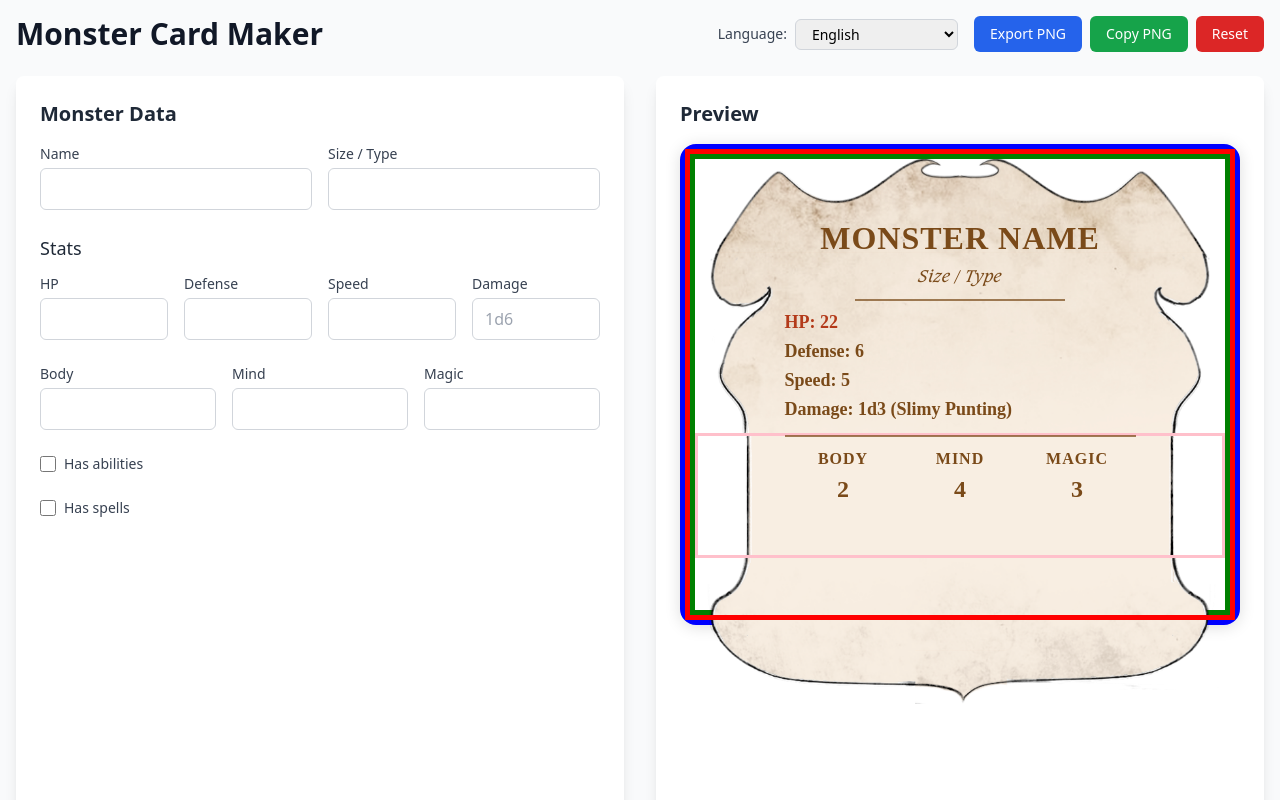
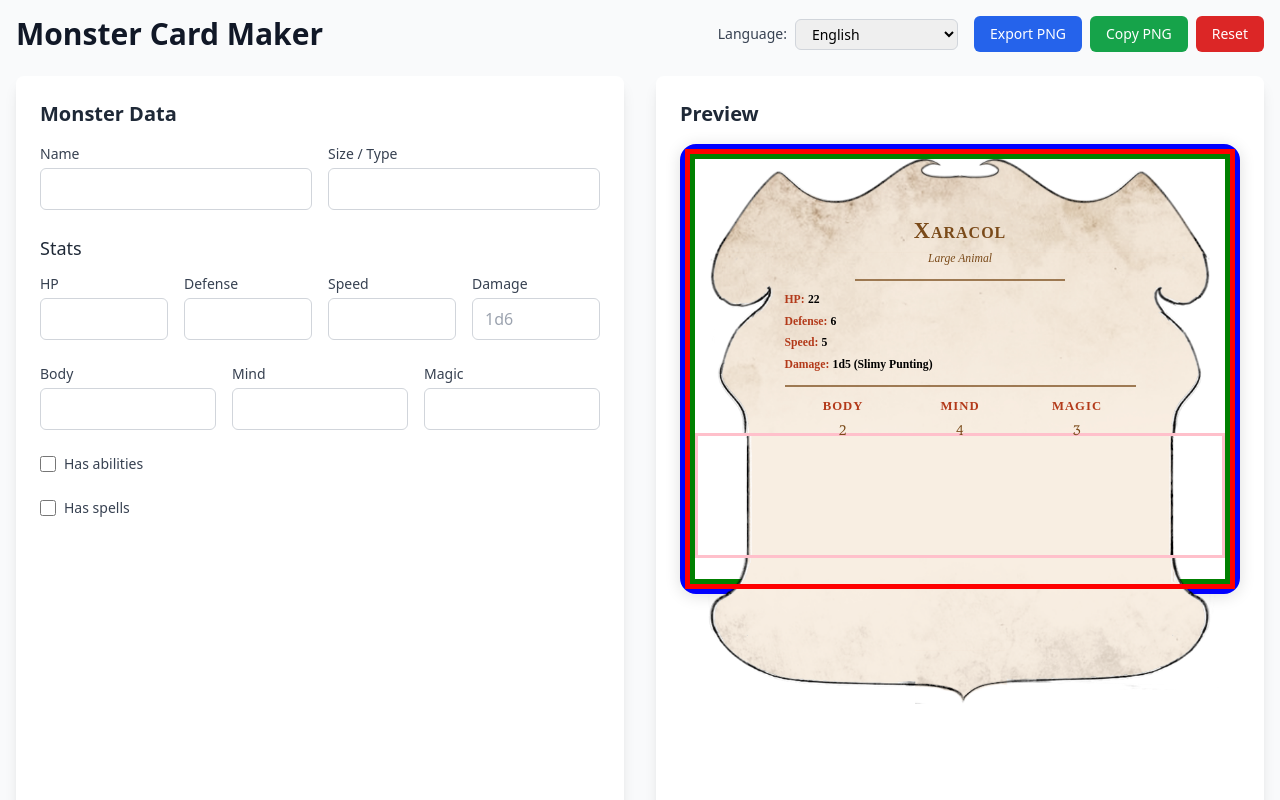
Before and after one commit to bpiccia/omios-ures-monster-card-builder, a React (Vite) app: page / in a window 1280 px wide. Shown: the top 800 px of the page. Built offline with nearby package versions, Linux system fonts and the light colour scheme; a web font is replaced by a local one.

Commit message:
fix fonts and colours

```diff
--- a/src/MonsterCardMaker.tsx
+++ b/src/MonsterCardMaker.tsx
@@ -19,6 +19,7 @@ import React, { useState, useEffect, useCallback } from 'react';
 import { createRoot } from 'react-dom/client';
 import { toPng } from 'html-to-image';
 import type { Monster, Ability, Spell, Language, Dictionary } from './types';
+import './fonts.css';
 
 const dictionaries = {
   "en": {
@@ -261,32 +262,32 @@ function MonsterCard({ monster, dict }: MonsterCardProps) {
         >
 
           {/* Title and basic info - starts in top image */}
-          <div style={{ fontFamily: 'QueensPark, serif', color: '#7a4a19', fontWeight: 700, fontSize: 32, textTransform: 'uppercase', textAlign: 'center', letterSpacing: '1px', marginBottom: 0 }}>{monster.name || 'Monster Name'}</div>
-          <div style={{ fontFamily: 'Sudbury, serif', fontStyle: 'italic', color: '#7a4a19', fontSize: 18, textAlign: 'center', marginTop: '-2px' }}>{monster.sizeType || 'Size / Type'}</div>
+          <div style={{ fontFamily: 'Sudbury, serif', color: '#7a4a19', fontWeight: 700, fontSize: 22.5, textAlign: 'center', letterSpacing: '1px', marginBottom: 0, fontVariant: 'small-caps' }}>{monster.name || 'Xaracol'}</div>
+          <div style={{ fontFamily: 'QueensPark, serif', fontStyle: 'italic', color: '#7a4a19', fontSize: 11.7, textAlign: 'center', marginTop: '2px' }}>{monster.sizeType || 'Large Animal'}</div>
           <hr style={{ width: '60%', border: 'none', borderTop: '2px solid #7a4a19', margin: '12px auto 0 auto', opacity: 0.7 }} />
 
           {/* Stats block */}
           <div style={{ fontFamily: 'Sudbury, serif', marginTop: '8px', marginBottom: 0, width: '100%', textAlign: 'left' }}>
-            <div style={{ color: '#b33a1a', fontWeight: 700, fontSize: 18, marginBottom: 2 }}>{dict.hp}: <span>{monster.hp || '22'}</span></div>
-            <div style={{ color: '#7a4a19', fontWeight: 700, fontSize: 18, marginBottom: 2 }}>{dict.defense}: <span>{monster.defense || '6'}</span></div>
-            <div style={{ color: '#7a4a19', fontWeight: 700, fontSize: 18, marginBottom: 2 }}>{dict.speed}: <span>{monster.speed || '5'}</span></div>
-            <div style={{ color: '#7a4a19', fontWeight: 700, fontSize: 18 }}>{dict.damage}: <span>{monster.damage || '1d3 (Slimy Punting)'}</span></div>
+            <div style={{ fontWeight: 400, fontSize: 11.7, marginBottom: 2 }}><span style={{ color: '#b33a1a' }}><strong>{dict.hp}:</strong></span> <span style={{ color: '#000000' }}><strong>{monster.hp || '22'}</strong></span></div>
+            <div style={{ fontWeight: 400, fontSize: 11.7, marginBottom: 2 }}><span style={{ color: '#b33a1a' }}><strong>{dict.defense}:</strong></span> <span style={{ color: '#000000' }}><strong>{monster.defense || '6'}</strong></span></div>
+            <div style={{ fontWeight: 400, fontSize: 11.7, marginBottom: 2 }}><span style={{ color: '#b33a1a' }}><strong>{dict.speed}:</strong></span> <span style={{ color: '#000000' }}><strong>{monster.speed || '5'}</strong></span></div>
+            <div style={{ fontWeight: 400, fontSize: 11.7 }}><span style={{ color: '#b33a1a' }}><strong>{dict.damage}:</strong></span> <span style={{ color: '#000000' }}><strong>{monster.damage || '1d5 (Slimy Punting)'}</strong></span></div>
           </div>
 
           {/* Attributes */}
           <hr style={{ width: '100%', border: 'none', borderTop: '2px solid #7a4a19', margin: '12px 0 10px 0', opacity: 0.7 }} />
-          <div style={{ display: 'flex', justifyContent: 'space-between', marginBottom: 8, fontFamily: 'QueensPark, serif', textAlign: 'center' }}>
+          <div style={{ display: 'flex', justifyContent: 'space-between', marginBottom: 8, fontFamily: 'Sudbury, serif', textAlign: 'center' }}>
             <div style={{ flex: 1 }}>
-              <div style={{ color: '#7a4a19', fontWeight: 700, fontSize: 16, textTransform: 'uppercase', letterSpacing: '1px' }}>{dict.body}</div>
-              <div style={{ color: '#7a4a19', fontWeight: 700, fontSize: 24, fontFamily: 'Sudbury, serif' }}>{monster.body || '2'}</div>
+              <div style={{ color: '#b33a1a', fontWeight: 700, fontSize: 12.7, textTransform: 'uppercase', letterSpacing: '1px' }}>{dict.body}</div>
+              <div style={{ color: '#7a4a19', fontWeight: 400, fontSize: 14.9, fontVariant: 'small-caps' }}>{monster.body || '2'}</div>
             </div>
             <div style={{ flex: 1 }}>
-              <div style={{ color: '#7a4a19', fontWeight: 700, fontSize: 16, textTransform: 'uppercase', letterSpacing: '1px' }}>{dict.mind}</div>
-              <div style={{ color: '#7a4a19', fontWeight: 700, fontSize: 24, fontFamily: 'Sudbury, serif' }}>{monster.mind || '4'}</div>
+              <div style={{ color: '#b33a1a', fontWeight: 700, fontSize: 12.7, textTransform: 'uppercase', letterSpacing: '1px' }}>{dict.mind}</div>
+              <div style={{ color: '#7a4a19', fontWeight: 400, fontSize: 14.9, fontVariant: 'small-caps' }}>{monster.mind || '4'}</div>
             </div>
             <div style={{ flex: 1 }}>
-              <div style={{ color: '#7a4a19', fontWeight: 700, fontSize: 16, textTransform: 'uppercase', letterSpacing: '1px' }}>{dict.magic}</div>
-              <div style={{ color: '#7a4a19', fontWeight: 700, fontSize: 24, fontFamily: 'Sudbury, serif' }}>{monster.magic || '3'}</div>
+              <div style={{ color: '#b33a1a', fontWeight: 700, fontSize: 12.7, textTransform: 'uppercase', letterSpacing: '1px' }}>{dict.magic}</div>
+              <div style={{ color: '#7a4a19', fontWeight: 400, fontSize: 14.9, fontVariant: 'small-caps' }}>{monster.magic || '3'}</div>
             </div>
           </div>
 
@@ -298,10 +299,10 @@ function MonsterCard({ monster, dict }: MonsterCardProps) {
           {/* Abilities */}
           {hasAbilities && (
             <>
-              <h3 style={{ color: '#7a4a19', fontFamily: 'QueensPark, serif', fontWeight: 700, fontSize: 18, textTransform: 'uppercase', marginBottom: 2, letterSpacing: '1px', textAlign: 'left' }}>{dict.cardHeaders.abilities}</h3>
-              <div style={{ fontFamily: 'Sudbury, serif', fontSize: 16, textAlign: 'left' }}>
+              <h3 style={{ color: '#b33a1a', fontFamily: 'Sudbury, serif', fontWeight: 700, fontStyle: 'italic', fontSize: 10, textTransform: 'uppercase', marginBottom: 2, letterSpacing: '1px', textAlign: 'left' }}>{dict.cardHeaders.abilities}</h3>
+              <div style={{ fontFamily: 'Sudbury, serif', fontSize: 10, textAlign: 'left' }}>
                 {monster.abilities.filter(ability => ability.name).map((ability) => (
-                  <div key={ability.id} style={{ color: '#7a4a19', fontSize: 16, marginBottom: 2 }}>
+                  <div key={ability.id} style={{ color: '#7a4a19', fontSize: 10, marginBottom: 2 }}>
                     <span style={{ fontWeight: 700, fontStyle: 'italic' }}>{ability.name}.</span>
                     {ability.desc && <span style={{ marginLeft: 4, fontWeight: 400 }}>{ability.desc}</span>}
                   </div>
@@ -316,10 +317,10 @@ function MonsterCard({ monster, dict }: MonsterCardProps) {
               {hasAbilities && (
                 <hr style={{ width: '100%', border: 'none', borderTop: '2px solid #7a4a19', margin: '12px 0 10px 0', opacity: 0.7 }} />
               )}
-              <h3 style={{ color: '#7a4a19', fontFamily: 'QueensPark, serif', fontWeight: 700, fontSize: 18, textTransform: 'uppercase', marginBottom: 2, letterSpacing: '1px', textAlign: 'left' }}>{dict.cardHeaders.spells}</h3>
-              <div style={{ fontFamily: 'Sudbury, serif', fontSize: 16, textAlign: 'left' }}>
+              <h3 style={{ color: '#b33a1a', fontFamily: 'Sudbury, serif', fontWeight: 700, fontStyle: 'italic', fontSize: 10, textTransform: 'uppercase', marginBottom: 2, letterSpacing: '1px', textAlign: 'left' }}>{dict.cardHeaders.spells}</h3>
+              <div style={{ fontFamily: 'Sudbury, serif', fontSize: 10, textAlign: 'left' }}>
                 {monster.spells.filter(spell => spell.name).map((spell) => (
-                  <div key={spell.id} style={{ color: '#7a4a19', fontSize: 16, marginBottom: 2 }}>
+                  <div key={spell.id} style={{ color: '#7a4a19', fontSize: 10, marginBottom: 2 }}>
                     <span style={{ fontWeight: 700, fontStyle: 'italic' }}>{spell.name}.</span>
                     {spell.desc && <span style={{ marginLeft: 4, fontWeight: 400 }}>{spell.desc}</span>}
                   </div>
```
